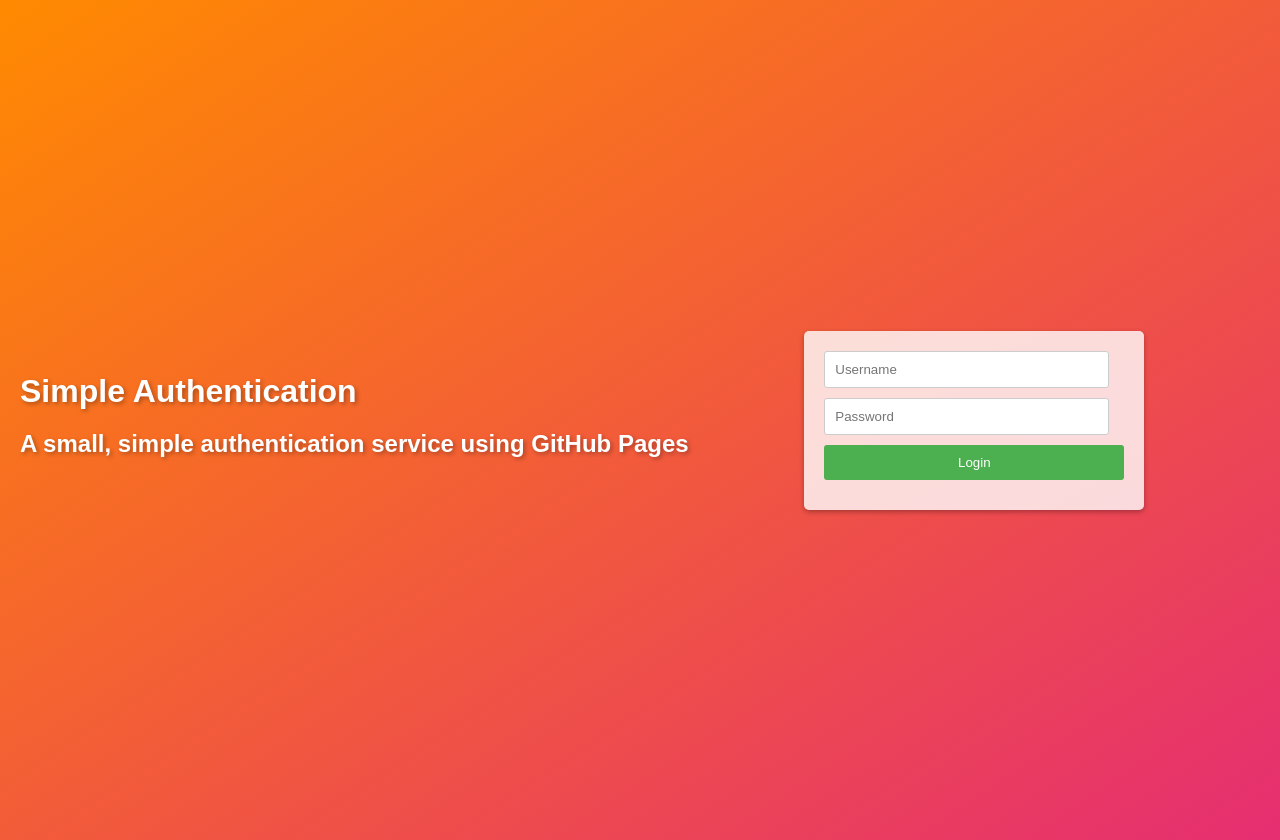
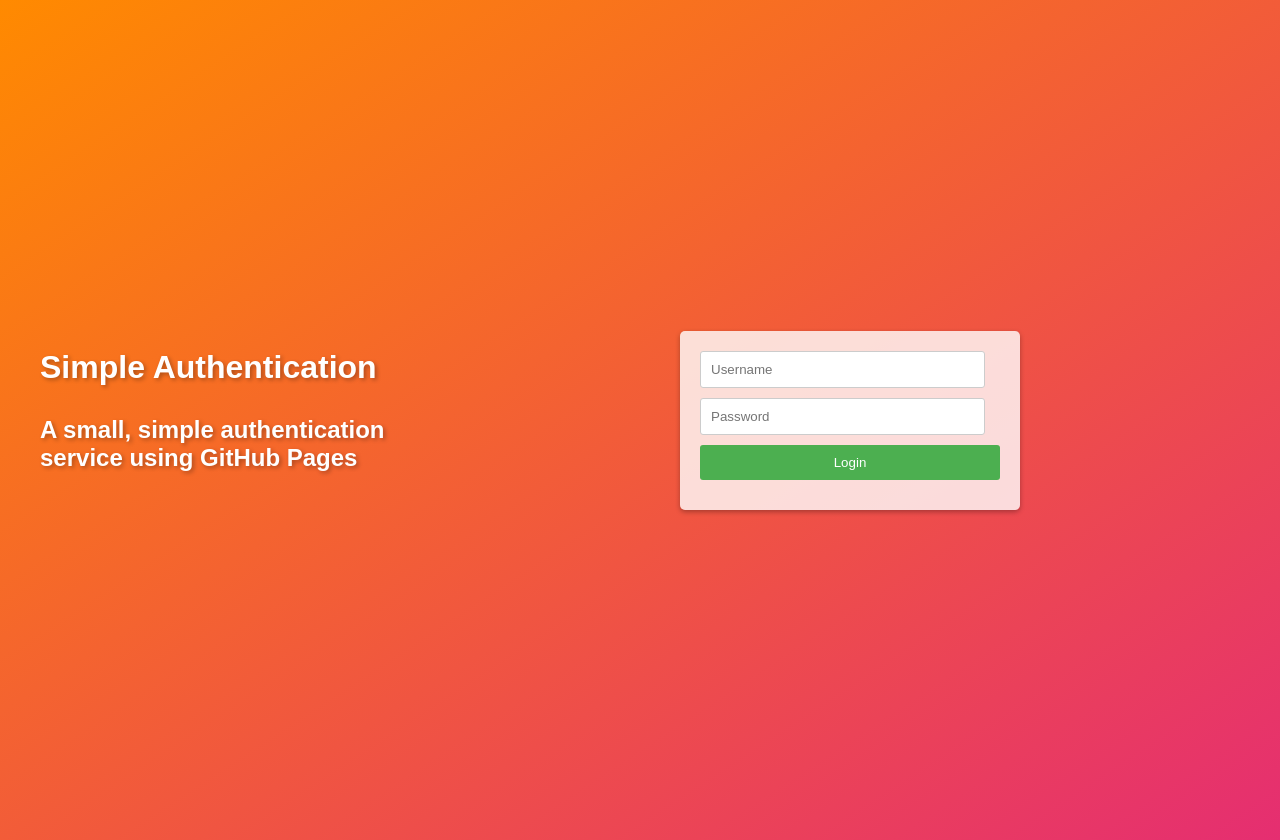
Before and after one commit to MajesticWafer/simple-auth-API, a plain HTML site: page index.html in a window 1280 px wide. Drawn offline with Linux system fonts and the light colour scheme.

Commit message:
Update index.html

```diff
--- a/index.html
+++ b/index.html
@@ -21,11 +21,15 @@
             color: #fff;
             text-shadow: 2px 2px 4px rgba(0, 0, 0, 0.3);
             animation: fadeIn 1s;
+            max-width: 50vh;
+            margin-left: 20px;
         }
         h1 {
+            margin-top: 10px;
             margin-bottom: 10px;
         }
         h2 {
+            margin-top: 30px;
             margin-bottom: 30px;
         }
         form {
```
